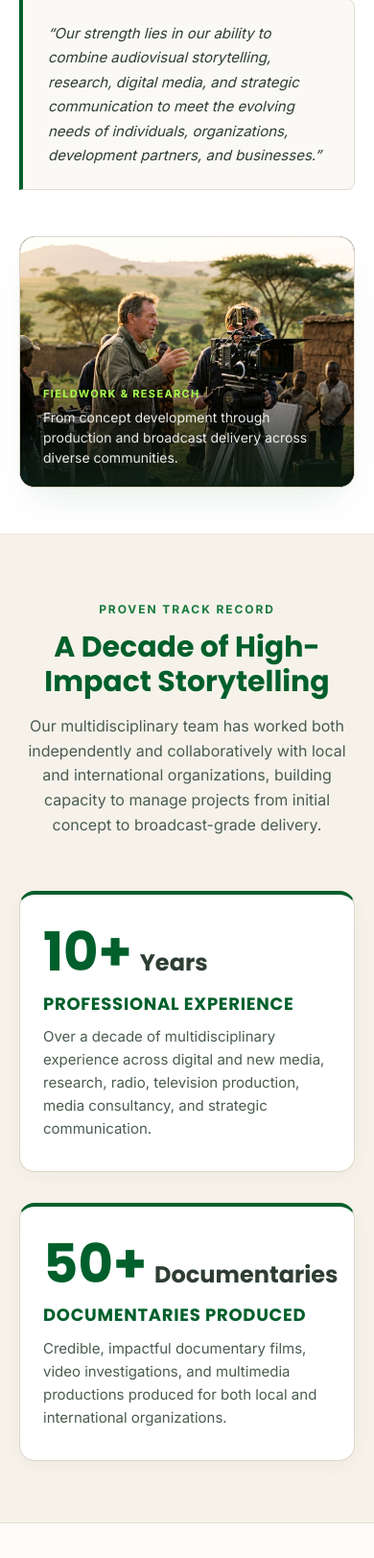
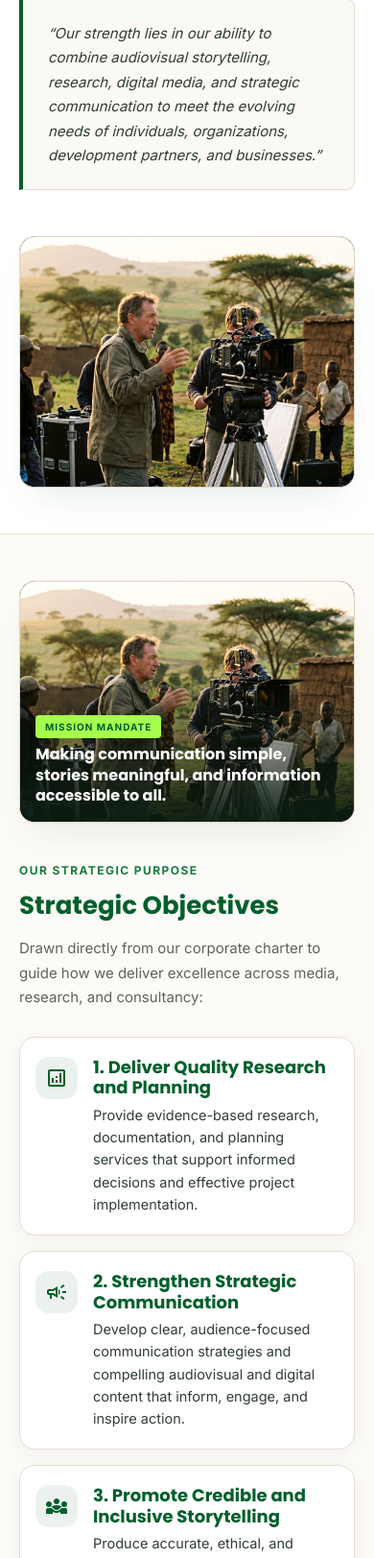
Before and after one commit to Zisan03/FACTBOX-WEBSITE, a Flask app: page /about in a window 390 px wide. Shown: the part 1441-3064 px from the top of the page at 96% size. Run offline with Flask 3, Linux system fonts and the light colour scheme; data that the repository does not hold is empty; parts of the project's set-up code (start-up, migrations or seed data) failed here and were passed over.

Commit message:
fix(home-about): refine media rendering and about layout

```diff
--- a/app/blueprints/public/routes.py
+++ b/app/blueprints/public/routes.py
@@ -45,12 +45,14 @@ def home():
         .order_by(WebsiteMedia.display_order.asc(), WebsiteMedia.created_at.desc())
         .first()
     )
+    cta_photo = HomePagePhoto.query.filter_by(title="Audiovisual Production Setup").first()
     return render_template(
         "public/home.html",
         home_photos=home_photos,
         featured_projects=featured_projects,
         services=services,
         homepage_video=homepage_video,
+        cta_photo=cta_photo,
         get_optimized_delivery_url=get_optimized_delivery_url,
     )
 
--- a/app/templates/public/about.html
+++ b/app/templates/public/about.html
@@ -92,67 +92,7 @@
           <img src="{{ photo_strategy.secure_url if photo_strategy else get_showcase_photo(1).secure_url }}"
                alt="{{ photo_strategy.alt_text if photo_strategy else get_showcase_photo(1).alt_text }}"
                class="about-vision-img">
-
-          <div style="position: absolute; bottom: 0; left: 0; right: 0; background: linear-gradient(0deg, rgba(12, 28, 17, 0.94) 0%, rgba(0, 0, 0, 0.5) 60%, transparent 100%); padding: 28px 24px 20px; color: #ffffff;">
-            <span style="font-size: 11px; text-transform: uppercase; letter-spacing: 0.12em; color: var(--color-accent); font-weight: 700; display: block; margin-bottom: 4px;">
-              Fieldwork &amp; Research
-            </span>
-            <p style="font-size: 14px; margin: 0; color: rgba(255, 255, 255, 0.9); line-height: 1.5;">
-              From concept development through production and broadcast delivery across diverse communities.
-            </p>
-          </div>
         </div>
-      </div>
-
-    </div>
-  </div>
-</section>
-
-<!-- ==========================================================================
-     3. TVSense-Inspired Professional Experience Stats Section
-     REQUIRED: 10 Years Professional Experience & 50+ Documentaries
-     ========================================================================== -->
-<section style="padding: clamp(64px, 9vw, 96px) 0; background: #f6f2ea; border-bottom: 1px solid #e7e0d3;" aria-label="Professional Experience and Track Record">
-  <div class="container">
-    <div style="text-align: center; max-width: 720px; margin: 0 auto 56px;">
-      <span class="label-caps" style="color: var(--color-primary); margin-bottom: 12px; letter-spacing: 0.16em; display: inline-block;">Proven Track Record</span>
-      <h2 style="font-family: var(--font-display); font-size: clamp(30px, 3.8vw, 46px); font-weight: 700; color: var(--color-primary-dark); line-height: 1.2; margin-bottom: 16px;">
-        A Decade of High-Impact Storytelling
-      </h2>
-      <p style="font-size: 16px; color: #4a5c50; line-height: 1.6; margin: 0;">
-        Our multidisciplinary team has worked both independently and collaboratively with local and international organizations, building capacity to manage projects from initial concept to broadcast-grade delivery.
-      </p>
-    </div>
-
-    <!-- The 2 Required Stats: 10 Years Experience & 50+ Documentaries -->
-    <div style="display: grid; grid-template-columns: repeat(auto-fit, minmax(min(100%, 280px), 1fr)); gap: 32px; max-width: 960px; margin: 0 auto;">
-
-      <!-- Stat 1: 10+ Years Professional Experience -->
-      <div style="background: #ffffff; border: 1px solid #ded6c7; border-top: 4px solid var(--color-primary-dark); border-radius: var(--radius-lg); padding: clamp(32px, 5vw, 48px) clamp(24px, 4vw, 36px); text-align: left; box-shadow: 0 4px 20px rgba(0, 40, 15, 0.04); transition: transform 0.3s ease;">
-        <div style="display: flex; align-items: baseline; gap: 8px; margin-bottom: 12px;">
-          <span style="font-family: var(--font-display); font-size: clamp(56px, 7vw, 76px); font-weight: 700; color: var(--color-primary-dark); line-height: 1;">10+</span>
-          <span style="font-family: var(--font-display); font-size: 24px; font-weight: 700; color: #2e3d33;">Years</span>
-        </div>
-        <h3 style="font-size: 18px; font-weight: 700; letter-spacing: 0.04em; text-transform: uppercase; color: var(--color-primary-dark); margin-bottom: 12px;">
-          Professional Experience
-        </h3>
-        <p style="font-size: 15px; color: #4a5c50; line-height: 1.6; margin: 0;">
-          Over a decade of multidisciplinary experience across digital and new media, research, radio, television production, media consultancy, and strategic communication.
-        </p>
-      </div>
-
-      <!-- Stat 2: 50+ Documentaries (Local & International Organizations) -->
-      <div style="background: #ffffff; border: 1px solid #ded6c7; border-top: 4px solid var(--color-primary-dark); border-radius: var(--radius-lg); padding: clamp(32px, 5vw, 48px) clamp(24px, 4vw, 36px); text-align: left; box-shadow: 0 4px 20px rgba(0, 40, 15, 0.04); transition: transform 0.3s ease;">
-        <div style="display: flex; align-items: baseline; gap: 8px; margin-bottom: 12px;">
-          <span style="font-family: var(--font-display); font-size: clamp(56px, 7vw, 76px); font-weight: 700; color: var(--color-primary-dark); line-height: 1;">50+</span>
-          <span style="font-family: var(--font-display); font-size: 24px; font-weight: 700; color: #2e3d33;">Documentaries</span>
-        </div>
-        <h3 style="font-size: 18px; font-weight: 700; letter-spacing: 0.04em; text-transform: uppercase; color: var(--color-primary-dark); margin-bottom: 12px;">
-          Documentaries Produced
-        </h3>
-        <p style="font-size: 15px; color: #4a5c50; line-height: 1.6; margin: 0;">
-          Credible, impactful documentary films, video investigations, and multimedia productions produced for both local and international organizations.
-        </p>
       </div>
 
     </div>
```
Also changed, not shown: app/templates/public/home.html (+7 -2 lines).
